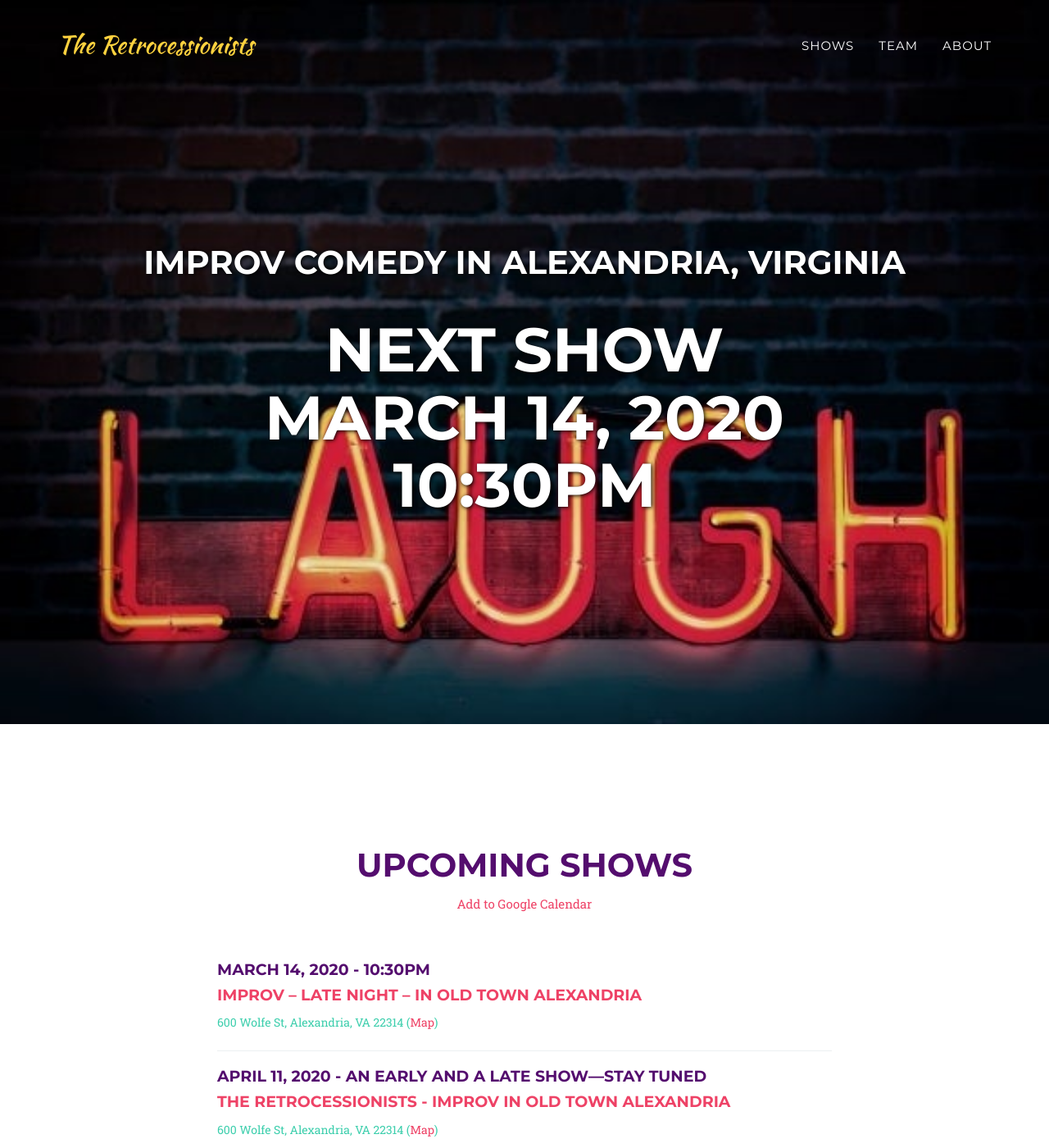
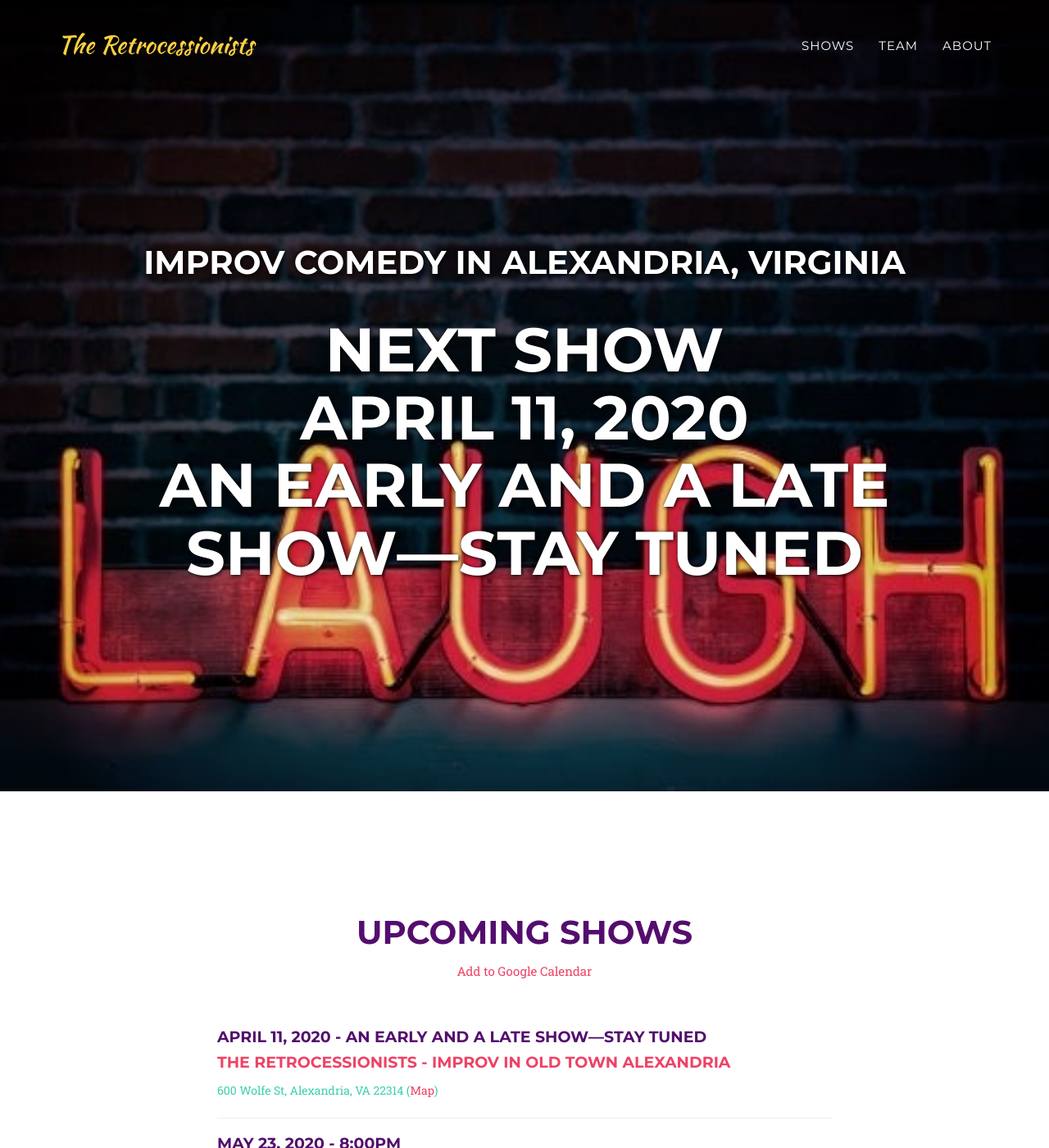
Before and after one commit to yig/RetrosImprovWeb, a Jekyll site: the page built from index.html, in a window 1280 px wide and 1400 px high. Shown: the whole window at 82% size. Built offline with Jekyll 4.4.1, drawn with Linux system fonts in a browser that asks for light colours; some web fonts are replaced; comment, search, counter and statistics services are not loaded.

Commit message:
Remove March 14th show. It was cancelled.

```diff
--- a/_config.yml
+++ b/_config.yml
@@ -6,11 +6,6 @@ email: retrocessionist.improv@gmail.com
 description: "The Retrocessionists - Improv Comedy in Alexandria, VA"
 
 shows:
-- date: March 14, 2020
-  time: 10:30pm
-  title: Improv – Late Night – in Old Town Alexandria
-  location: 600 Wolfe St, Alexandria, VA 22314
-  url: https://www.eventbrite.com/e/improv-late-night-in-old-town-alexandria-tickets-98695594179?aff=retrocessionistscom
 - date: April 11, 2020
   time: an early and a late show—stay tuned
   title: The Retrocessionists - Improv in Old Town Alexandria
```
